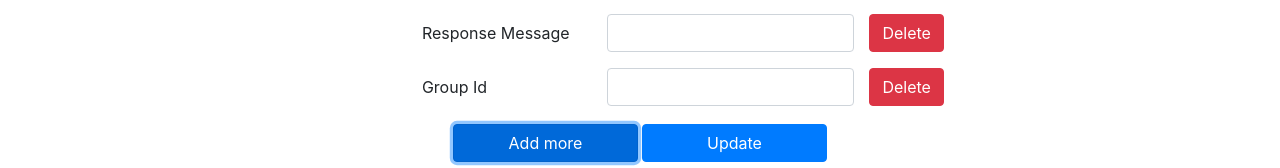
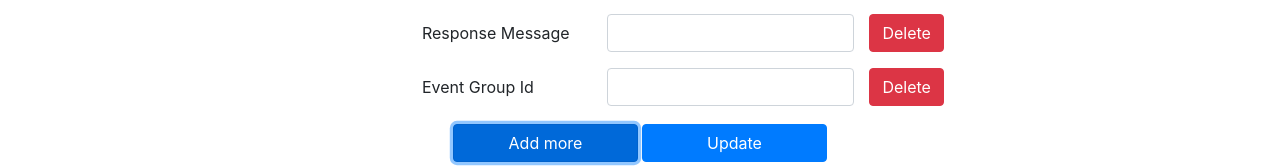
Before and after one commit to tirthankar-kundu-persi/Event-Update-Utility, an Angular app: page /update in a window 1280 px wide. Both pictures are taken after typing "Sample", "Sample", "Sample" into the empty fields and a click on the button "Add more". Shown: the part 306-474 px from the top of the page. Built offline with nearby package versions, Linux system fonts and the light colour scheme.

Commit message:
Fixed label

```diff
--- a/src/app/update/update.component.html
+++ b/src/app/update/update.component.html
@@ -89,7 +89,7 @@
           for="groupId"
           class="col-sm-2 col-form-label"
           style="margin-left: 29%"
-          >Group Id</label
+          >Event Group Id</label
         >
         <div class="col-3">
           <input
```
